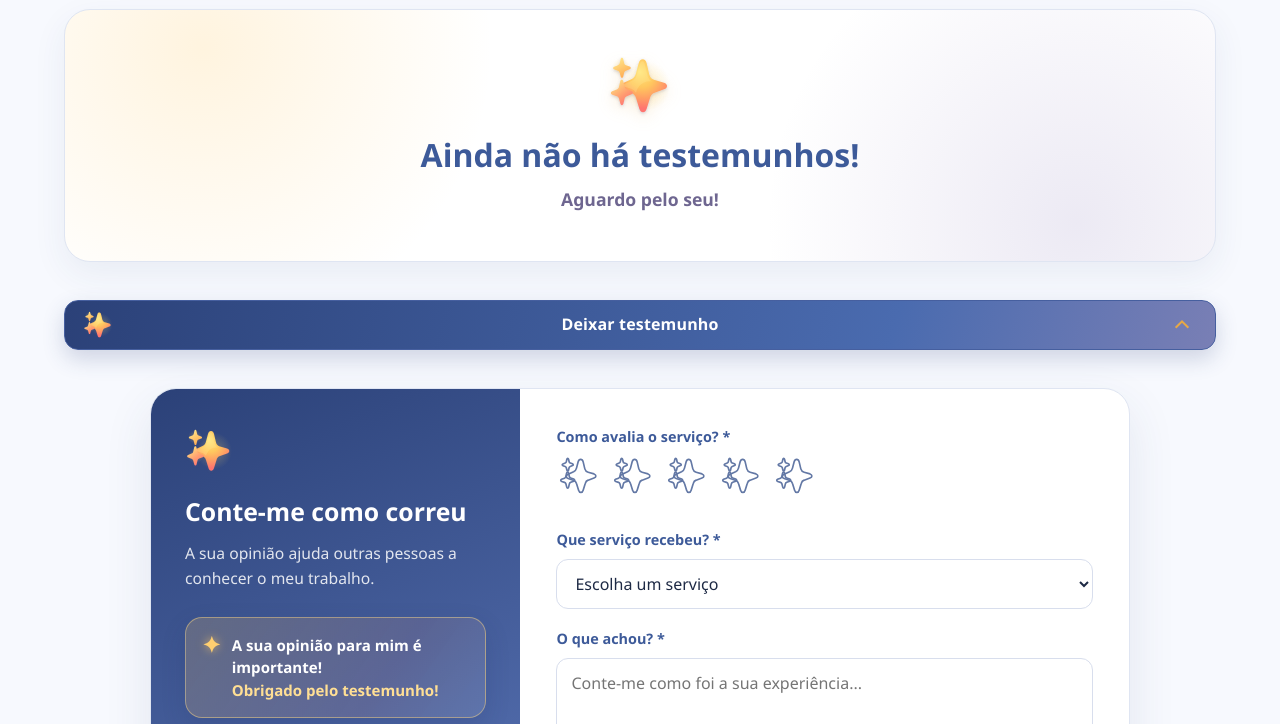
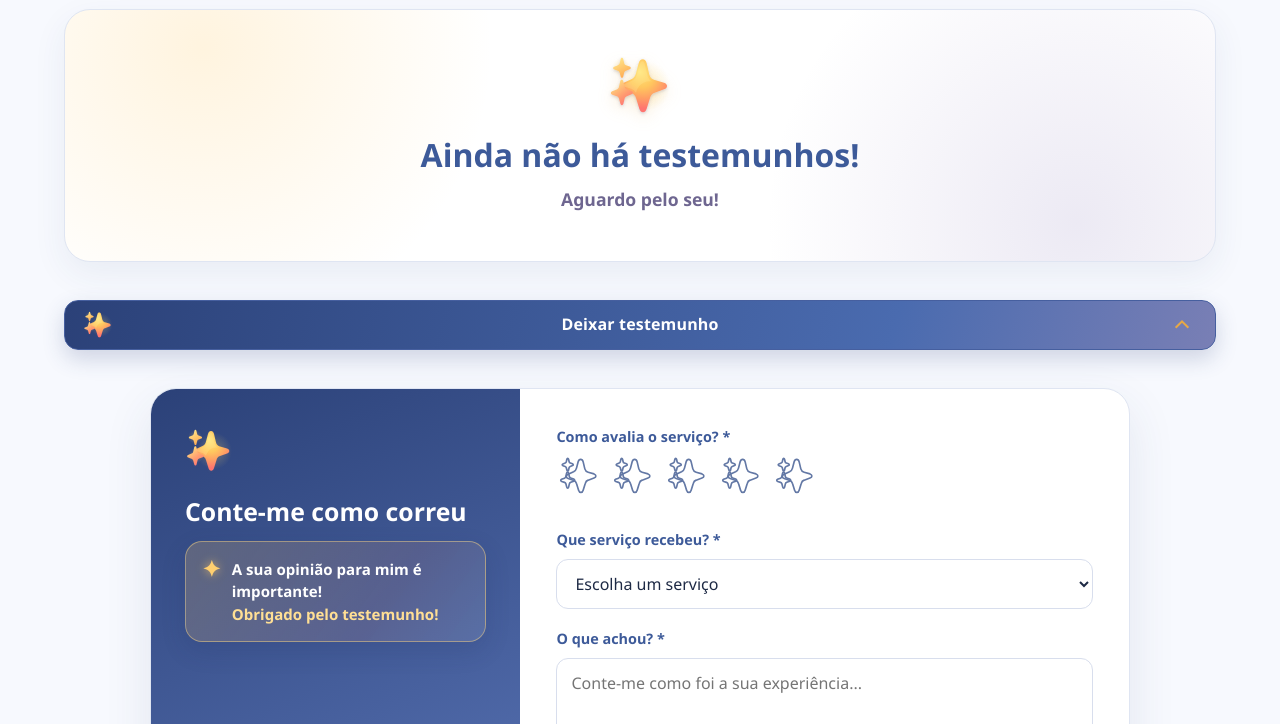
Before and after one commit to Findmucker/moniquinha-shine, a website: page index.html in a window 1280 px wide. Both pictures are taken after a click on the button "Deixar testemunho". Shown: the part 4651-5375 px from the top of the page. Drawn offline with nearby package versions, Linux system fonts and the light colour scheme; no server answers.

Commit message:
Keep only the warm note in testimonial form intro

```diff
--- a/index.html
+++ b/index.html
@@ -564,7 +564,7 @@ nav .container { display: flex; justify-content: space-between; align-items: cen
 .review-panel-intro h3 { color: var(--white); font-size: 1.55rem; margin-bottom: 14px; }
 .review-panel-intro p { color: rgba(255,255,255,0.85); font-size: 0.98rem; }
 .review-panel-intro .review-thanks {
-  display: flex; align-items: flex-start; gap: 11px; margin-top: 26px; padding: 16px;
+  display: flex; align-items: flex-start; gap: 11px; margin-top: 8px; padding: 16px;
   border: 1px solid rgba(255,217,132,.45); border-radius: 17px;
   background: linear-gradient(125deg, rgba(255,199,94,.2), rgba(255,155,112,.12) 65%, rgba(255,255,255,.1));
   box-shadow: 0 9px 24px rgba(29,43,93,.16); color: #fff;
@@ -1131,7 +1131,6 @@ footer {
       <div class="review-panel-intro">
         <img src="./moniquinha-star.svg" alt="">
         <h3 id="reviewFormHeading" data-i18n="review_form_title">Conte-me como correu</h3>
-        <p data-i18n="review_form_intro">A sua opinião ajuda outras pessoas a conhecer o meu trabalho.</p>
         <p class="review-thanks"><span class="review-thanks-spark" aria-hidden="true">✦</span><span><span data-i18n="review_thanks_intro">A sua opinião para mim é importante!</span> <strong data-i18n="review_thanks_end">Obrigado pelo testemunho!</strong></span></p>
       </div>
       <form class="review-form" id="reviewForm">
@@ -1461,7 +1460,6 @@ const i18n = {
     reviews_previous: "Previous testimonials", reviews_next: "Next testimonials", reviews_position: "Starting at testimonial {current} of {total}",
     review_cta: "Leave a testimonial",
     review_form_title: "Tell me how it went",
-    review_form_intro: "Your opinion helps others get to know my work.",
     review_thanks_intro: "Your opinion matters to me!", review_thanks_end: "Thank you for your testimonial!",
     review_form_rating: "How would you rate the service? *", review_form_rating_one: "star", review_form_rating_many: "stars",
     review_form_service: "Which service did you receive? *", review_form_service_pick: "Choose a service",
@@ -1566,7 +1564,6 @@ const i18n = {
     reviews_previous: "Testemunhos anteriores", reviews_next: "Testemunhos seguintes", reviews_position: "A começar no testemunho {current} de {total}",
     review_cta: "Deixar testemunho",
     review_form_title: "Conte-me como correu",
-    review_form_intro: "A sua opinião ajuda outras pessoas a conhecer o meu trabalho.",
     review_thanks_intro: "A sua opinião para mim é importante!", review_thanks_end: "Obrigado pelo testemunho!",
     review_form_rating: "Como avalia o serviço? *", review_form_rating_one: "estrela", review_form_rating_many: "estrelas",
     review_form_service: "Que serviço recebeu? *", review_form_service_pick: "Escolha um serviço",
@@ -1671,7 +1668,6 @@ const i18n = {
     reviews_previous: "Témoignages précédents", reviews_next: "Témoignages suivants", reviews_position: "À partir du témoignage {current} sur {total}",
     review_cta: "Laisser un témoignage",
     review_form_title: "Racontez-moi votre expérience",
-    review_form_intro: "Votre avis aide d'autres personnes à découvrir mon travail.",
     review_thanks_intro: "Votre avis compte beaucoup pour moi !", review_thanks_end: "Merci pour votre témoignage !",
     review_form_rating: "Comment évaluez-vous le service ? *", review_form_rating_one: "étoile", review_form_rating_many: "étoiles",
     review_form_service: "Quel service avez-vous reçu ? *", review_form_service_pick: "Choisissez un service",
@@ -1776,7 +1772,6 @@ const i18n = {
     reviews_previous: "Testimonios anteriores", reviews_next: "Testimonios siguientes", reviews_position: "Desde el testimonio {current} de {total}",
     review_cta: "Dejar un testimonio",
     review_form_title: "Cuéntame cómo fue",
-    review_form_intro: "Tu opinión ayuda a otras personas a conocer mi trabajo.",
     review_thanks_intro: "¡Tu opinión es importante para mí!", review_thanks_end: "¡Gracias por tu testimonio!",
     review_form_rating: "¿Cómo valoras el servicio? *", review_form_rating_one: "estrella", review_form_rating_many: "estrellas",
     review_form_service: "¿Qué servicio recibiste? *", review_form_service_pick: "Elige un servicio",
```
